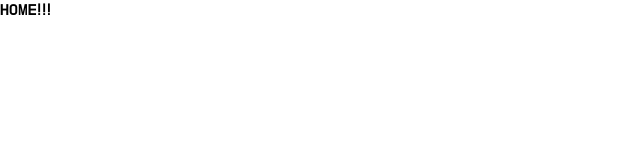
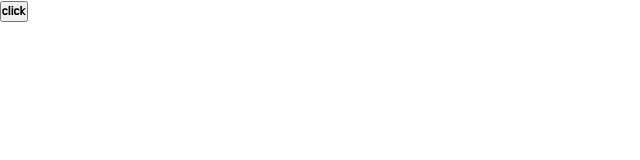
Before and after one commit to mnoko33/prj-Dinking, a React (Create React App) app in the folder frontend/: page / in a window 1280 px wide. Shown: the top 160 px of the page, without its empty margins (0-640 px from the left). Built offline with nearby package versions, Linux system fonts and the light colour scheme; a web font is replaced by a local one.

Commit message:
create home page

```diff
--- a/frontend/src/pages/Home.jsx
+++ b/frontend/src/pages/Home.jsx
@@ -1,10 +1,53 @@
 import React, {Component} from 'react';
+import { Table, TableBody, TableContainer, TableRow, TableCell }  from '@material-ui/core'
+import { getRanking } from '../utils/RankingApis'
+import { Avatar } from '@material-ui/core';
 
 class Home extends Component {
+    constructor(props) {
+        super(props);
+        this.state = {
+            ranking: [],
+            idx: 0,
+            limit: 5
+        }
+    }
+
+    getRanking = async () => {
+        const res = await getRanking(this.state.idx, this.state.limit);
+        this.setState({
+            ranking: [...this.state.ranking, ...res],
+            idx: this.state.idx + this.state.limit
+        })
+        console.log('check :', this.state.ranking)
+    }
+
     render() {
         return (
-            <div>
-                HOME!!!
+            <div className="home">
+                <TableContainer>
+                    <Table>
+                        <TableBody>
+                            {this.state.ranking.map(user => (
+                                <TableRow key={user._id}>
+                                    <TableCell>
+                                        <Avatar alt="Remy Sharp" src={user.profile} />
+                                    </TableCell>
+                                    <TableCell>
+                                        {user.rank}
+                                    </TableCell>
+                                    <TableCell>
+                                        {user.nickName}
+                                    </TableCell>
+                                    <TableCell>
+                                        {user.score}
+                                    </TableCell>
+                                </TableRow>
+                            ))}
+                        </TableBody>
+                    </Table>
+                </TableContainer>
+                <button onClick={this.getRanking} >click</button>
             </div>
         )
     }
--- /dev/null
+++ b/frontend/src/utils/RankingApis.js
@@ -0,0 +1,8 @@
+import axios from 'axios'
+const baseUrl = 'http://localhost:8080/api'
+
+export const getRanking = async (idx, limit) => {
+    const res = await axios.get(`${baseUrl}/users/rank/${idx}/${limit}`);
+    console.log(res)
+    return res.data.userList
+}
```
